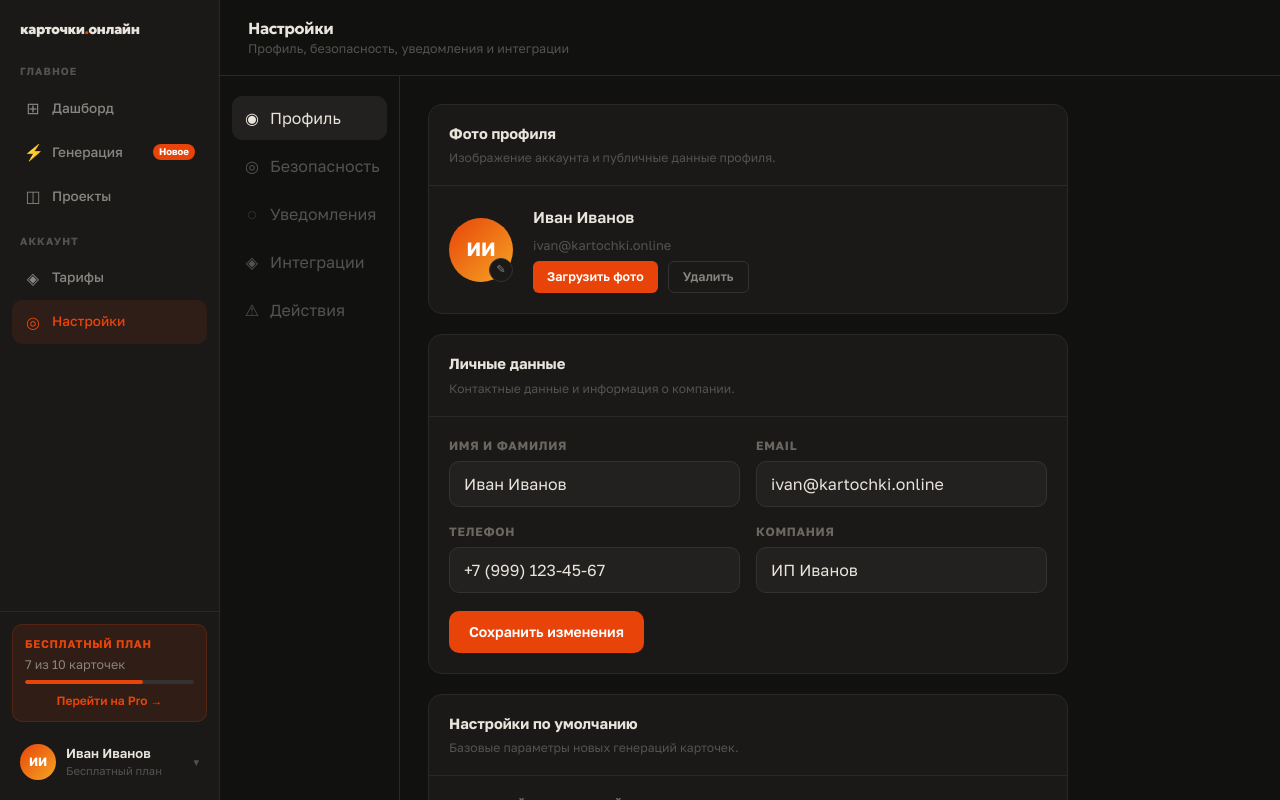
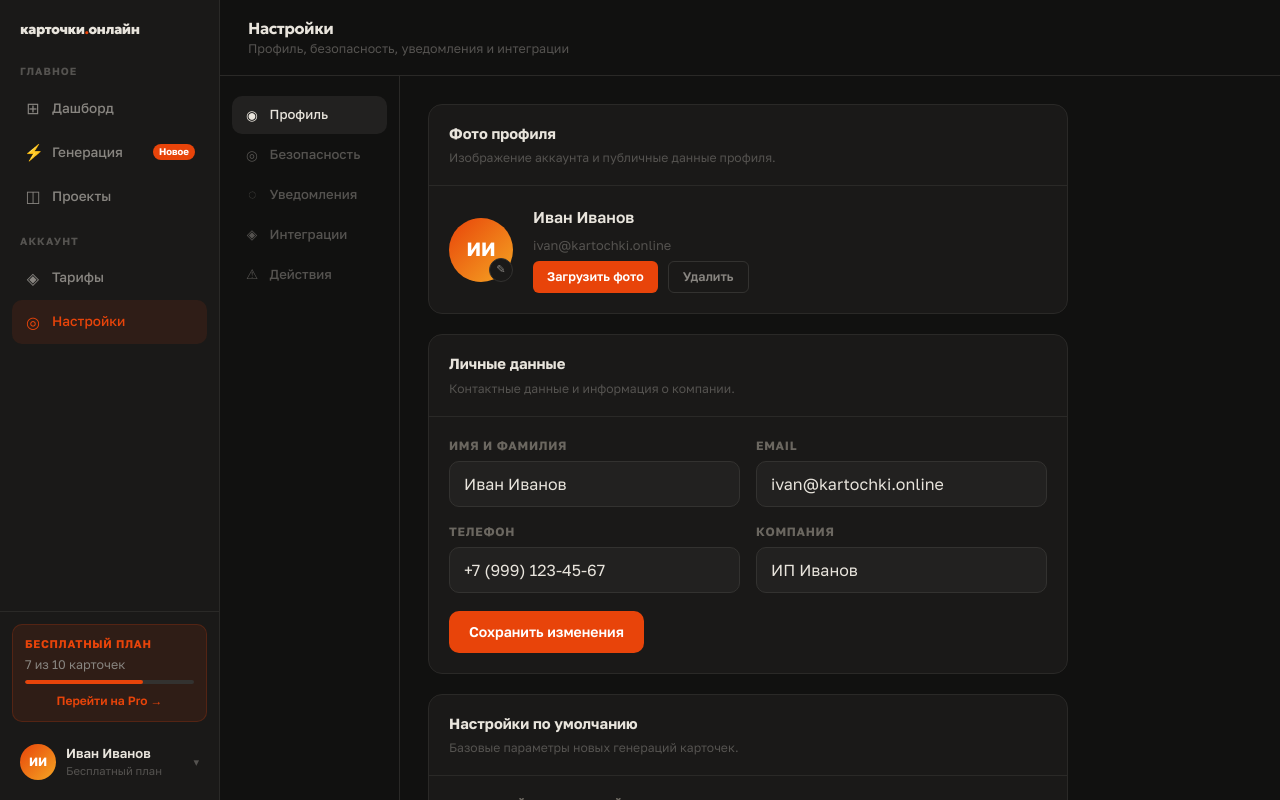
Before and after one commit to art-crazy/kartochki-online-front, a Next.js app: page /app/settings in a window 1280 px wide. Built offline with nearby package versions, Linux system fonts and the light colour scheme.

Commit message:
Refine settings tab typography and spacing

```diff
--- a/src/views/settings/ui/SettingsPage.module.scss
+++ b/src/views/settings/ui/SettingsPage.module.scss
@@ -11,7 +11,7 @@
 .tabs {
   display: flex;
   flex-direction: column;
-  gap: 4px;
+  gap: 2px;
   border-right: 1px solid var(--dark-border);
   padding: 20px 12px;
 }
@@ -19,13 +19,15 @@
 .tabButton {
   display: flex;
   align-items: center;
-  gap: 10px;
+  gap: 9.6px;
   width: 100%;
   border: 0;
   border-radius: var(--radius-md);
   background: transparent;
   color: var(--dark-text-3);
-  padding: 10px 12px;
+  padding: 8.8px 12px;
+  font-size: 0.82rem;
+  font-weight: 500;
   text-align: left;
   transition:
     background-color 0.15s ease,
@@ -46,6 +48,7 @@
   width: 16px;
   flex-shrink: 0;
   text-align: center;
+  font-size: 0.85rem;
 }
 
 .panels {
@@ -393,6 +396,7 @@
     border: 1px solid var(--dark-border-2);
     border-radius: var(--radius-full);
     padding: 8px 12px;
+    font-size: 0.78rem;
   }
 
   .tabButtonActive {
```
